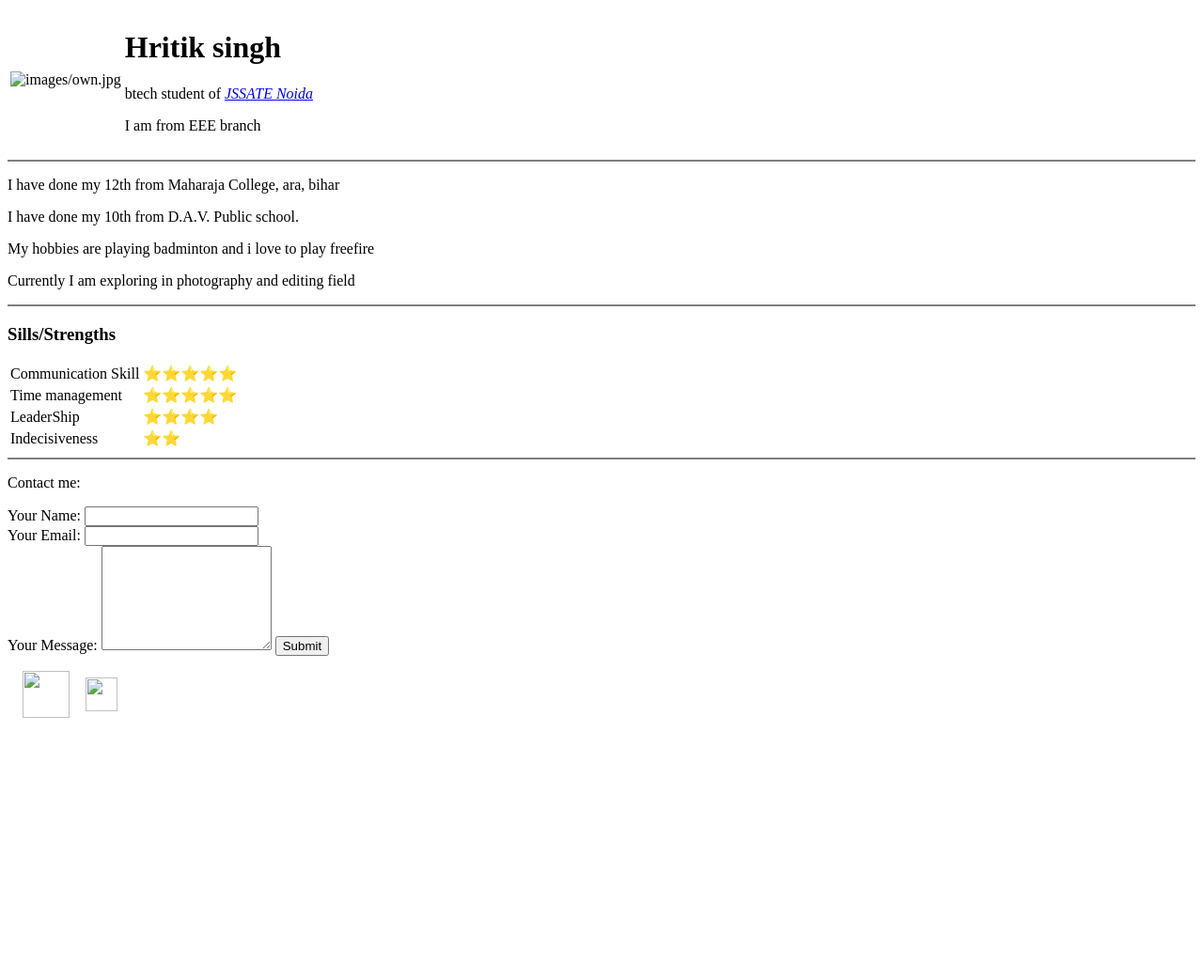
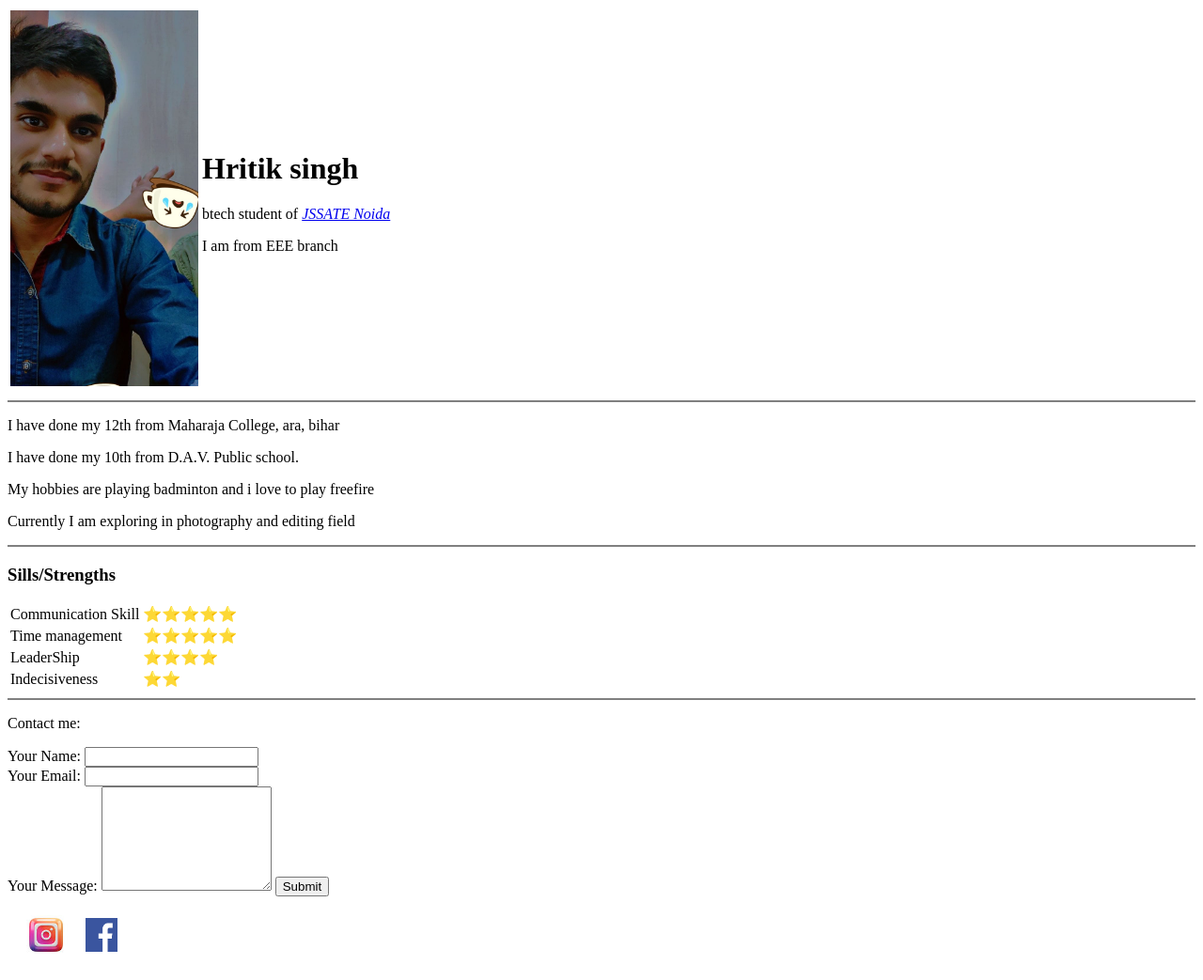
Before and after one commit to hritik1910/Hritik-s-Site, a plain HTML site: page index.html in a window 1280 px wide. Shown: the whole page at 94% size. Before the commit the page ends 800 px from the top, so only its background shows below. Drawn offline with Linux system fonts and the light colour scheme.

Commit message:
Update index.html

```diff
--- a/index.html
+++ b/index.html
@@ -9,10 +9,9 @@
     <table>
         <tr>
             <td><img
-                src="images/mine 3.jpg"
+                src="mine.jpg"
                 height="400"
-                width="200"
-                alt="images/own.jpg" />
+                width="200">
             </td>
             <td><h1>Hritik singh</h1>
                 <p>btech student of <em><a href= "https://jssaten.ac.in/">JSSATE Noida</a></em></p>
@@ -63,8 +62,8 @@
     </form>
     <table cellspacing="15">
         <tr>
-            <td><a href="https://www.instagram.com/__singhritik__/"><img src="images/insta icon.jpeg" height="50" width="50"></a></td>
-            <td><a href="https://www.facebook.com/hritiksingh.rajput.31"><img src="images/fb icon.png" height="36" width="34"></a></td>
+            <td><a href="https://www.instagram.com/__singhritik__/"><img src="instaicon.jpeg" height="50" width="50"></a></td>
+            <td><a href="https://www.facebook.com/hritiksingh.rajput.31"><img src="fbicon.png" height="36" width="34"></a></td>
 
         </tr>
     </table>
```
